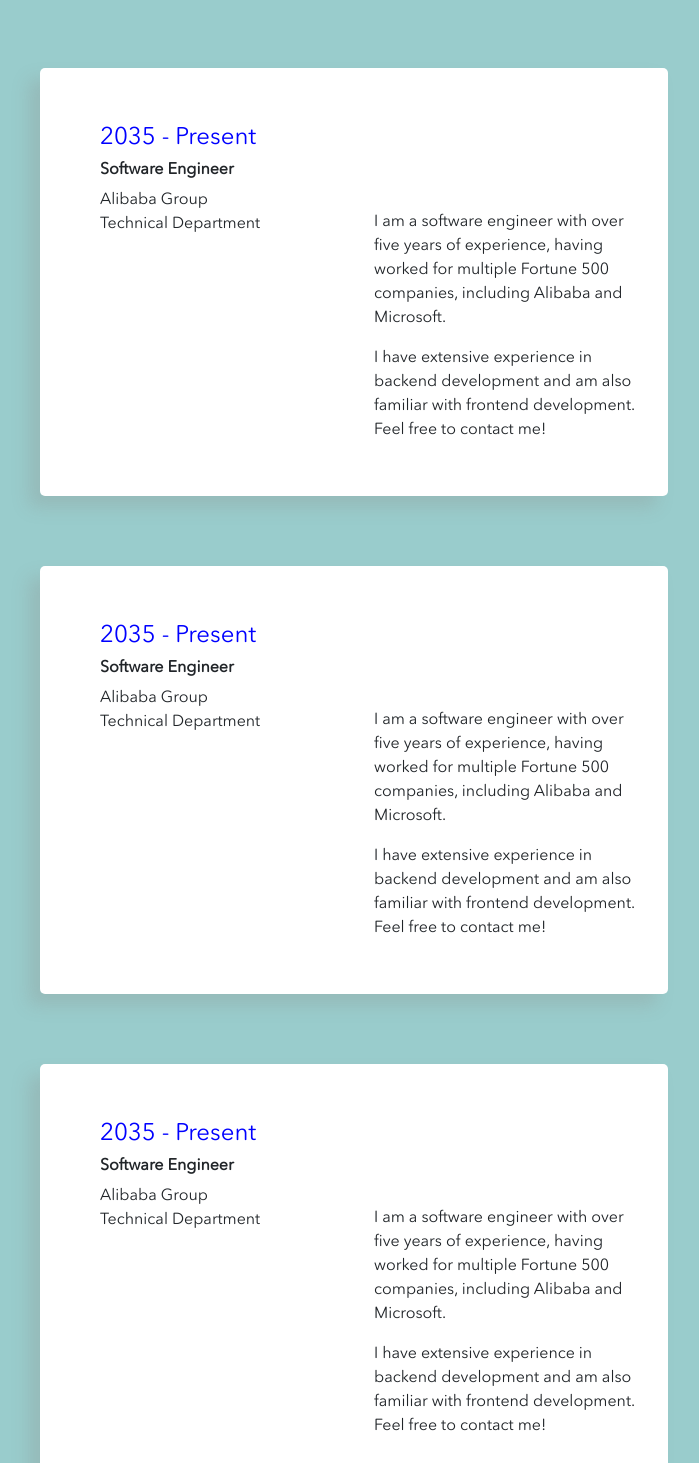
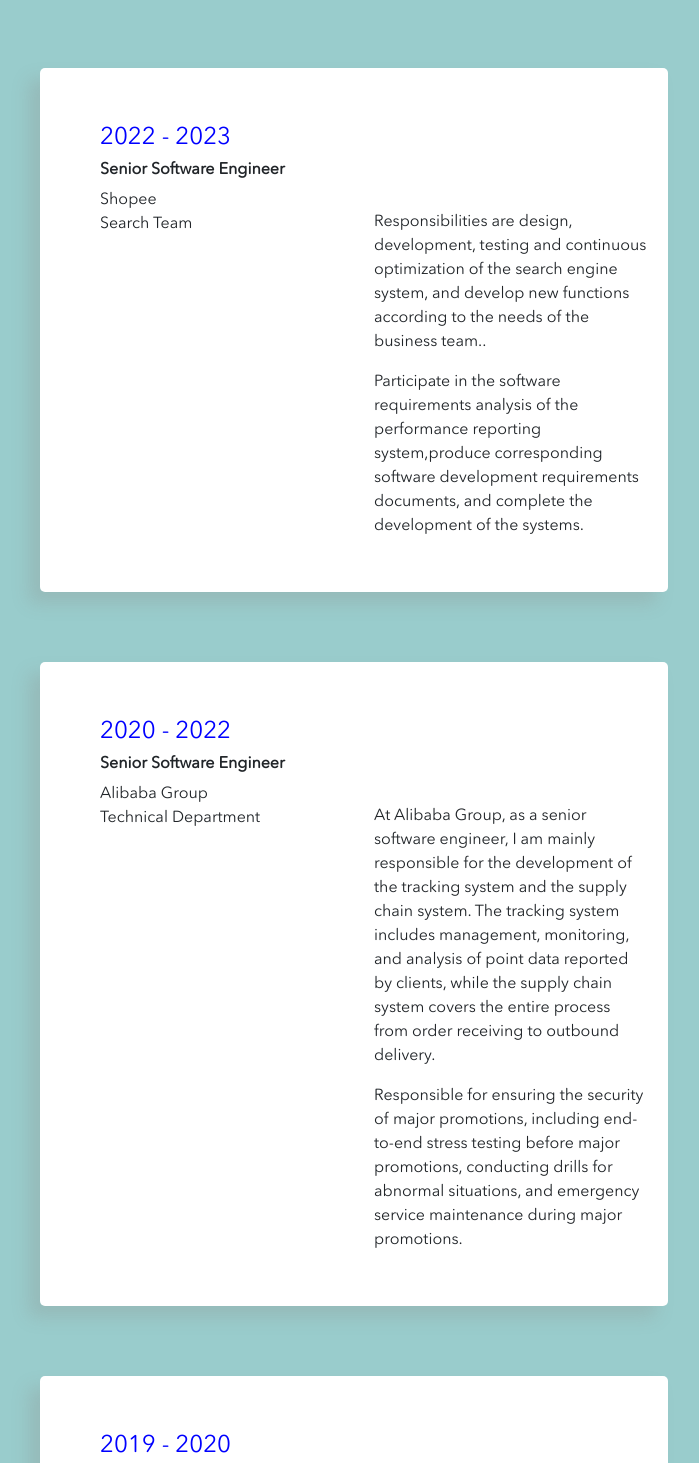
Before and after one commit to allenwongwzy/personal-web-front, a React (Create React App) app: page /resume in a window 1280 px wide. Shown: the part 287-1750 px from the top of the page, without its empty margins (286-985 px from the left). Built offline with nearby package versions, Linux system fonts and the light colour scheme.

Commit message:
update resume

```diff
--- a/src/component/Resume/resume.jsx
+++ b/src/component/Resume/resume.jsx
@@ -61,19 +61,17 @@ class Resume extends Component {
                     <div className="resume-card">
                         <div className="job-title">
                             <br/>
-                            <h4 style={{fontSize: '3vh',color:'blue'}}>2035 - Present</h4>
-                            <h5 style={{fontSize:'2vh'}}><strong>Software Engineer</strong></h5>
-                            <h7 style={{fontSize:'2vh'}}>Alibaba Group</h7>
+                            <h4 style={{fontSize: '3vh',color:'blue'}}>2022 - 2023</h4>
+                            <h5 style={{fontSize:'2vh'}}><strong>Senior Software Engineer</strong></h5>
+                            <h7 style={{fontSize:'2vh'}}>Shopee</h7>
                             <br/>
-                            <h7 style={{fontSize:'2vh'}}>Technical Department</h7>
+                            <h7 style={{fontSize:'2vh'}}>Search Team</h7>
                         </div>
                         <div className='job-description'>
                             <p>
-                                I am a software engineer with over five years of experience, having
-                                worked for multiple Fortune 500 companies, including Alibaba and Microsoft.
+                                Responsibilities are design, development, testing and continuous optimization of the search engine system, and develop new functions according to the needs of the business team..
                             </p>
-                            <p> I have extensive experience in backend development and am also familiar with frontend
-                                development. Feel free to contact me!</p>
+                            <p> Participate in the software requirements analysis of the performance reporting system,produce corresponding software development requirements documents, and complete the development of the systems.</p>
 
                         </div>
                     </div>
@@ -81,19 +79,17 @@ class Resume extends Component {
                     <div className="resume-card">
                         <div className={'job-title'}>
                             <br/>
-                            <h4 style={{fontSize: '3vh', color: 'blue'}}>2035 - Present</h4>
-                            <h5 style={{fontSize: '2vh'}}><strong>Software Engineer</strong></h5>
+                            <h4 style={{fontSize: '3vh', color: 'blue'}}>2020 - 2022</h4>
+                            <h5 style={{fontSize: '2vh'}}><strong>Senior Software Engineer</strong></h5>
                             <h7 style={{fontSize: '2vh'}}>Alibaba Group</h7>
                             <br/>
                             <h7 style={{fontSize: '2vh'}}>Technical Department</h7>
                         </div>
                         <div className={'job-description'}>
                             <p>
-                                I am a software engineer with over five years of experience, having
-                                worked for multiple Fortune 500 companies, including Alibaba and Microsoft.
+                                At Alibaba Group, as a senior software engineer, I am mainly responsible for the development of the tracking system and the supply chain system. The tracking system includes management, monitoring, and analysis of point data reported by clients, while the supply chain system covers the entire process from order receiving to outbound delivery.
                             </p>
-                            <p> I have extensive experience in backend development and am also familiar with frontend
-                                development. Feel free to contact me!</p>
+                            <p> Responsible for ensuring the security of major promotions, including end-to-end stress testing before major promotions, conducting drills for abnormal situations, and emergency service maintenance during major promotions.</p>
 
                         </div>
                     </div>
@@ -101,19 +97,17 @@ class Resume extends Component {
                     <div className="resume-card">
                         <div className={'job-title'}>
                             <br/>
-                            <h4 style={{fontSize: '3vh', color: 'blue'}}>2035 - Present</h4>
+                            <h4 style={{fontSize: '3vh', color: 'blue'}}>2019 - 2020</h4>
                             <h5 style={{fontSize: '2vh'}}><strong>Software Engineer</strong></h5>
-                            <h7 style={{fontSize: '2vh'}}>Alibaba Group</h7>
+                            <h7 style={{fontSize: '2vh'}}>Fiberhome Starrysky Co., Ltd.</h7>
                             <br/>
                             <h7 style={{fontSize: '2vh'}}>Technical Department</h7>
                         </div>
                         <div className={'job-description'}>
                             <p style={{textAlign: 'left'}}>
-                                I am a software engineer with over five years of experience, having
-                                worked for multiple Fortune 500 companies, including Alibaba and Microsoft.
+                                At Fiberhome Starrysky Co., Ltd., as a software engineer, I am mainly responsible for developing a service monitoring system. The system I developed is deployed and used in more than 20 subsidiaries of the group.
                             </p>
-                            <p> I have extensive experience in backend development and am also familiar with frontend
-                                development. Feel free to contact me!</p>
+                            <p> Participate in service performance tuning to improve service performance to meet customer needs.</p>
 
                         </div>
                     </div>
--- a/src/component/portfolio/portfolio.jsx
+++ b/src/component/portfolio/portfolio.jsx
@@ -55,7 +55,7 @@ class Portfolio extends Component {
                                             <p>
                                                 I am a software engineer with over five years of experience, having
                                                 worked for
-                                                multiple Fortune 500 companies, including Alibaba and Microsoft.
+                                                multiple Fortune 500 companies, including Alibaba and Shopee.
                                             </p>
                                         </div>
                                         <div>
```
